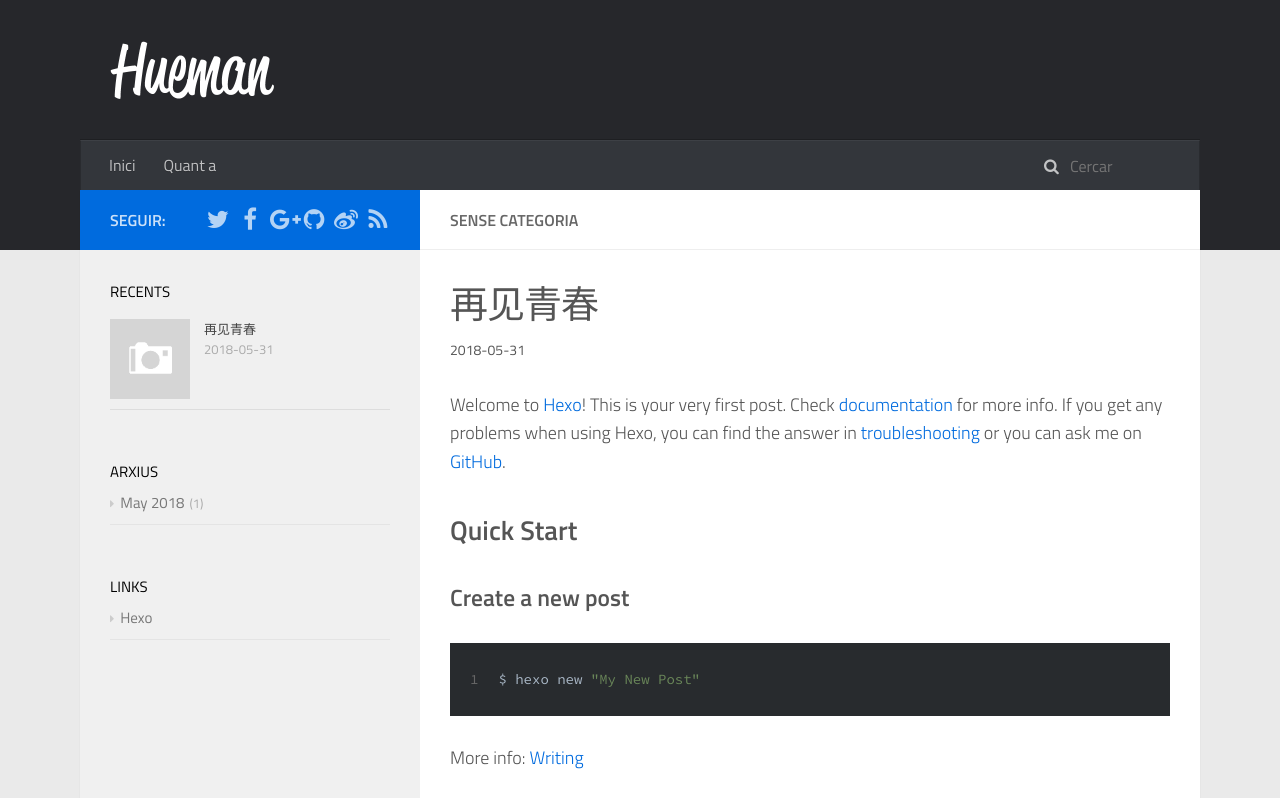
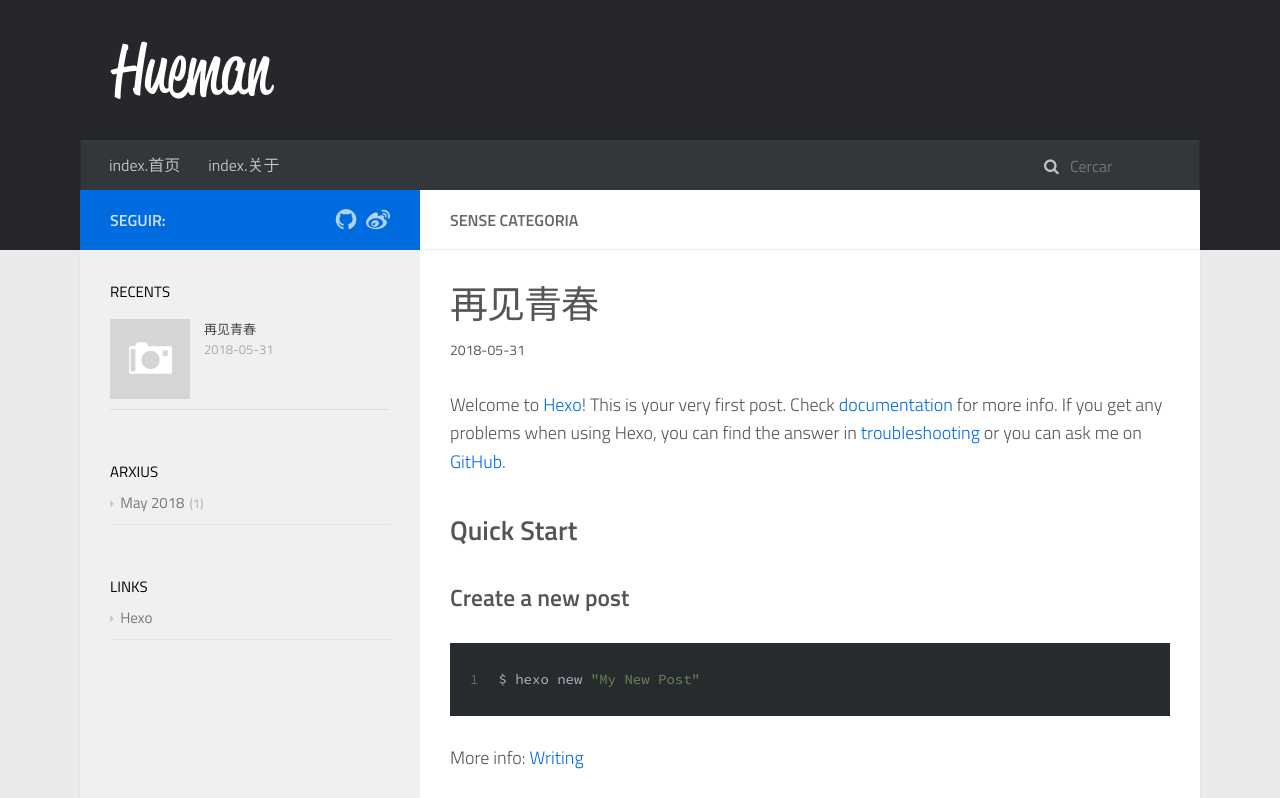
Before and after one commit to vandep/vandep.github.io, a plain HTML site: page 2018/05/31/hello-world/index.html in a window 1280 px wide. Shown: the top 798 px of the page. Drawn offline with Linux system fonts and the light colour scheme; a script that the page names is missing.

Commit message:
Site updated: 2018-05-31 15:14:30

```diff
--- a/2018/05/31/hello-world/index.html
+++ b/2018/05/31/hello-world/index.html
@@ -25,8 +25,6 @@
 <meta name="twitter:description" content="Welcome to Hexo! This is your very first post. Check documentation for more info. If you get any problems when using Hexo, you can find the answer in troubleshooting or you can ask me on GitHub. Quick">
 
 
-
-        <link rel="alternate" href="/" title="可可冰的奇幻之旅" type="application/atom+xml" />
 
 
 
@@ -69,13 +67,13 @@
                         <ul id="main-nav">
 
                                 <li class="main-nav-list-item" >
-                                    <a class="main-nav-list-link" href="/">Inici</a>
+                                    <a class="main-nav-list-link" href="/">index.首页</a>
                                 </li>
 
 
 
                                 <li class="main-nav-list-item" >
-                                    <a class="main-nav-list-link" href="/about/index.html">Quant a</a>
+                                    <a class="main-nav-list-link" href="/about/index.html">index.关于</a>
                                 </li>
 
                         </ul>
@@ -178,7 +176,7 @@
 
 
 
-    <a data-url="http://yoursite.com/2018/05/31/hello-world/" data-id="cjhu71jfu0000gc2712bm4xzf" class="article-share-link"><i class="fa fa-share"></i>Compartir</a>
+    <a data-url="http://yoursite.com/2018/05/31/hello-world/" data-id="cjhu7f1ah0000zs27czaxcnoe" class="article-share-link"><i class="fa fa-share"></i>Compartir</a>
 <script>
     (function ($) {
         $('body').on('click', function() {
@@ -263,30 +261,6 @@
 
 
                 <li>
-                    <a class="social-tooltip" title="twitter" href="/" target="_blank" rel="noopener">
-                        <i class="icon fa fa-twitter"></i>
-                    </a>
-                </li>
-
-
-
-                <li>
-                    <a class="social-tooltip" title="facebook" href="/" target="_blank" rel="noopener">
-                        <i class="icon fa fa-facebook"></i>
-                    </a>
-                </li>
-
-
-
-                <li>
-                    <a class="social-tooltip" title="google-plus" href="/" target="_blank" rel="noopener">
-                        <i class="icon fa fa-google-plus"></i>
-                    </a>
-                </li>
-
-
-
-                <li>
                     <a class="social-tooltip" title="github" href="https://github.com/ppoffice/hexo-theme-hueman" target="_blank" rel="noopener">
                         <i class="icon fa fa-github"></i>
                     </a>
@@ -295,16 +269,8 @@
 
 
                 <li>
-                    <a class="social-tooltip" title="weibo" href="/" target="_blank" rel="noopener">
+                    <a class="social-tooltip" title="weibo" href="https://weibo.com/mpc2010" target="_blank" rel="noopener">
                         <i class="icon fa fa-weibo"></i>
-                    </a>
-                </li>
-
-
-
-                <li>
-                    <a class="social-tooltip" title="rss" href="/" target="_blank" rel="noopener">
-                        <i class="icon fa fa-rss"></i>
                     </a>
                 </li>
 
```
Also changed, not shown: archives/2018/05/index.html (+3 -37 lines), archives/2018/index.html (+3 -37 lines), archives/index.html (+3 -37 lines), index.html (+3 -37 lines).
